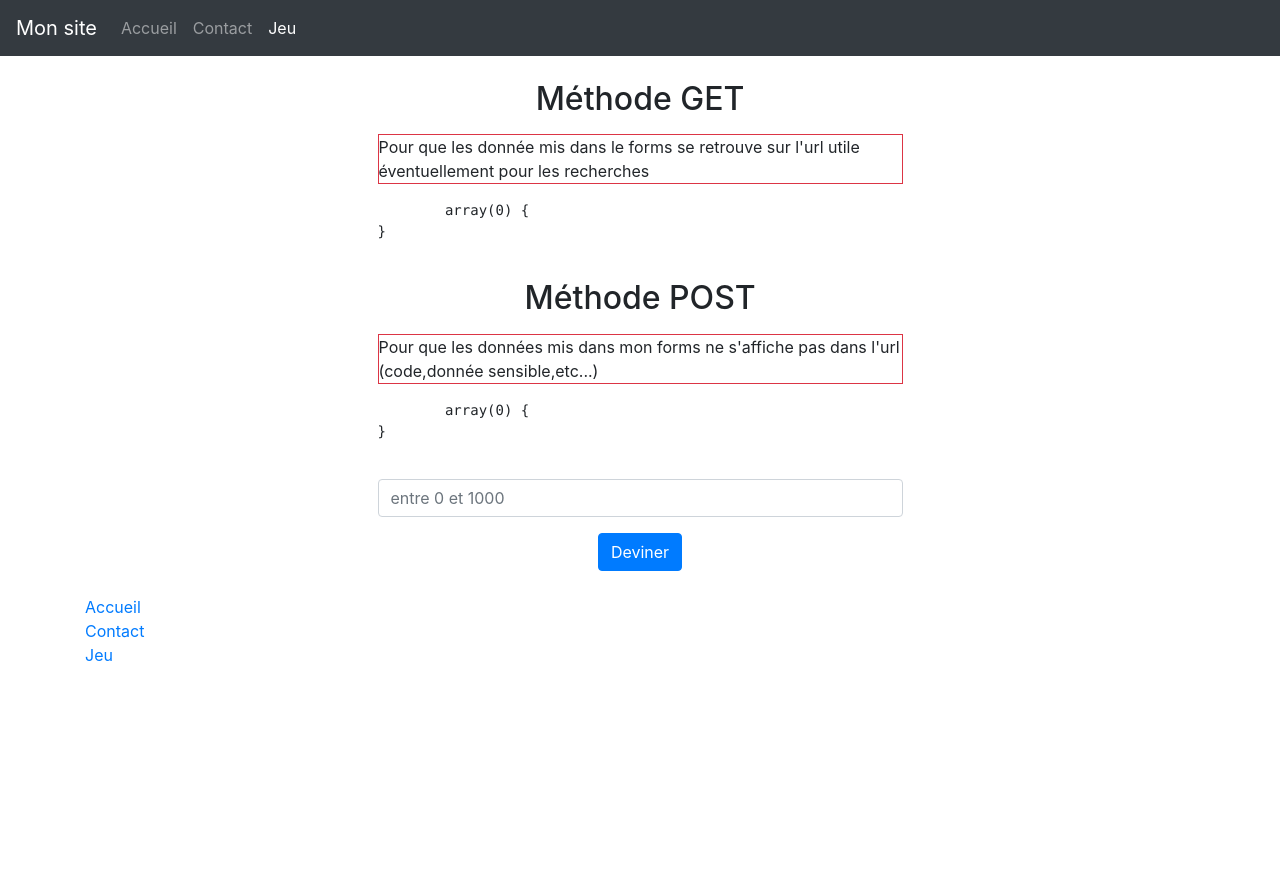
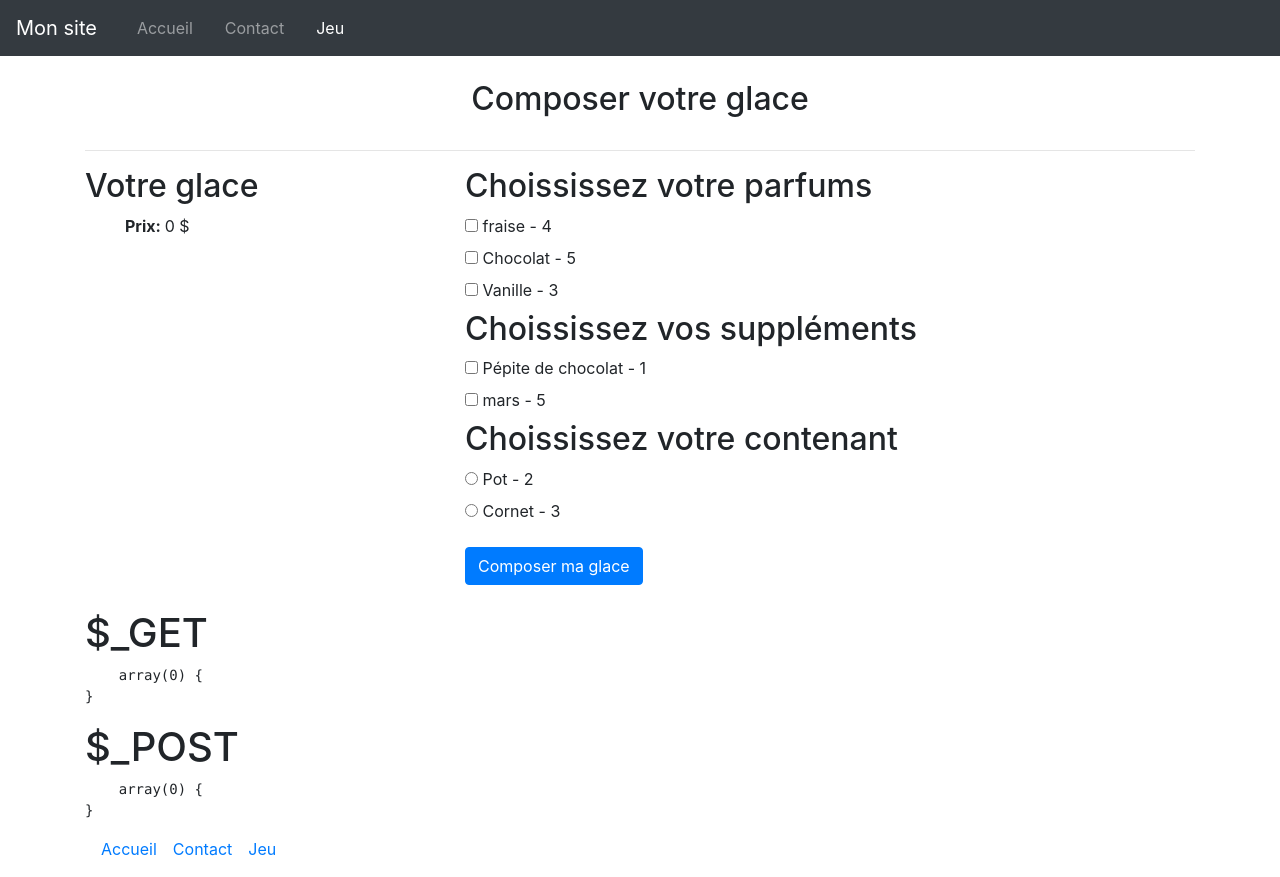
Before and after one commit to ImadSbah17/PHP_GRAFIKART, a PHP site: page /jeu.php in a window 1280 px wide. Before the commit the page ends 661 px from the top, so only its background shows below. Run offline with PHP 8.4, Linux system fonts and the light colour scheme.

Commit message:
Php_Composer_votre_glace

```diff
--- a/php/fonctions.php
+++ b/php/fonctions.php
@@ -13,7 +13,7 @@ function nav_item(string $lien, string $titre, string $linkClass =''): string
 
   return <<<HTML
   <li class="$classe">
-    <a class="$linkClass " href="$lien"> $titre</a>
+    <a class="$linkClass ml-3  " href="$lien"> $titre</a>
  </li>
 HTML;
 }
@@ -23,7 +23,28 @@ function nav_menu(string $linkClass = ''):string {
         nav_item('/index.php','Accueil', $linkClass) .
         nav_item('/contact.php','Contact', $linkClass).
         nav_item('/jeu.php','Jeu', $linkClass);
- }
+ };
 
 
-?>
+//  checkbox('parfum',$parfum,$_GET);
+
+
+ function checkbox (string $name,string $value, array $data):string {
+  $attribute = "";
+  if (isset($data[$name]) && in_array($value,$data[$name])) {
+    $attribute .= 'checked';
+  }
+  return <<<HTML
+  <input type="checkbox" name="{$name}[]" value="$value" $attribute>
+HTML;
+}
+
+function radio (string $name,string $value, array $data):string {
+  $attribute = "";
+  if (isset($data[$name]) &&  $value === $data[$name]) {
+    $attribute .= 'checked';
+  }
+  return <<<HTML
+  <input type="radio" name="{$name}" value="$value" $attribute>
+HTML;
+}
--- a/php/footer.php
+++ b/php/footer.php
@@ -1,9 +1,8 @@
 </main><!-- /.container -->
 
 <div class="row container mx-auto">
-    <ul class="list-unstyled">
+    <ul class="list-unstyled d-flex">
         <?= nav_menu(); ?>
-
     </ul>
 </div>
 
--- a/php/jeu.php
+++ b/php/jeu.php
@@ -1,64 +1,139 @@
 <!-- 1. la logique doit toujour etre en haut afin de ne pas se perdre dans code ! -->
 <?php
-require 'header.php';
-$aDeviner = 150;
-$error = null;
-$succes = null;
-$value = null;
+require_once "../php/fonctions.php";
+// checkbox
+$parfums = [
+    'fraise' => 4,
+    'Chocolat' => 5,
+    'Vanille' => 3
+];
+// radio
+$cornets = [
+    'Pot' => 2,
+    'Cornet' => 3
+];
 
-if (isset($_GET['chiffre'])) {
-    $value = (int)$_GET['chiffre'];
-    if ($value > $aDeviner) {
-        $error = "votre chiffre est trop grand";
-    }elseif($value < $aDeviner){
-        $error = "votre chiffre est trops petit";
-    }else{
-        $succes = "Bravo ! vous avez deviner le chiffre <strong>$aDeviner</stong>";
+// checkbox
+$supplements = [
+    'Pépite de chocolat' => 1,
+    'mars' => 5
+];
+
+$ingredients = [];
+$total = 0;
+
+if (isset($_GET['parfum'])) {
+    foreach ($_GET['parfum'] as $parfum) {
+        if (isset($parfums[$parfum])) {
+            $ingredients[] = $parfum;
+            $total += $parfums[$parfum];
+
+        }
     }
 }
+/******* Explication *******/
+
+// 1. Si supplement est défini (isset) alors tu rentres
+if (isset($_GET['supplement'])) {
+    // 2. Pour chaque élément se trouvant dans le tableau de supplement en tant que supplement
+    foreach ($_GET['supplement'] as $supplement) {
+        // 3. Si dans le tableau suppléments se trouve supplement "sécurity for my url"
+        if (isset($supplements[$supplement])) {
+            // 4. Les supplément se mettent donc dans le tableau d'ingrédients
+            $ingredients[] = $supplement;
+            // 5. Me permet d'incrémenter le montant dans le total
+            $total += $supplements[$supplement];
+
+        }
+    }
+}
+
+if (isset($_GET['cornet'])) {
+    $cornet = $_GET['cornet'];
+    if (isset($cornets[$cornet])) {
+        $ingredients[] = $cornet;
+        $total += $cornets[$cornet];
+
+    }
+}
+
+
+require 'header.php';
+
 ?>
 
-<div class="container w-50">
-    <h2 class="text-center pb-2">Méthode GET</h2>
-    <p class="border border-danger">Pour que les donnée mis dans le forms se retrouve sur l'url utile éventuellement pour les recherches</p>
-    <pre>
-        <?php var_dump($_GET);?>
-    </pre>
-</div>
-
-<div class="container w-50">
-    <h2 class="text-center pb-2">Méthode POST</h2>
-    <p class="border border-danger">Pour que les données mis dans mon forms ne s'affiche pas dans l'url (code,donnée sensible,etc...)</p>
-    <pre>
-        <?php var_dump($_POST);?>
-    </pre>
-</div>
+<h2 class="pb-3 text-center">Composer votre glace</h2>
+<hr>
 
 
-<!-- 2. ce que je veux afficher  -->
-<div class="container w-50">
 
-    <?php if ($error) : ?>
-    <div class="alert alert-danger">
-        <?= $error ?>
+<div class="row">
+    <div class="col-md-4">
+        <h2>Votre glace</h2>
+        <ul>
+            <?php foreach ($ingredients as $ingredient): ?>
+            <li><?= $ingredient?></li>
+            <?php endforeach ?>
+            <p>
+               <strong>Prix: </strong> <?= $total ?> $
+            </p>
+        </ul>
+
     </div>
-    <?php elseif($succes) : ?>
-    <div class="alert alert-success">
-        <?= $succes ?>
+    <div class="col-md-8">
+        <form action="/jeu.php" method="GET" class="pb-4">
+            <div class="form-group">
+                <h2>Choississez votre parfums</h2>
+                <?php foreach ($parfums as $parfum => $prix):?>
+                    <div class="checkbox">
+                        <label >
+                            <?= checkbox('parfum',$parfum,$_GET); ?>
+                            <?= $parfum ?> - <?= $prix ?>
+                        </label>
+                    </div>
+                <?php endforeach;?>
+
+
+                <h2> Choississez vos suppléments</h2>
+                <?php foreach($supplements as $supplement => $prix): ?>
+                    <div class="checkbox">
+                        <label>
+                            <?= checkbox('supplement',$supplement,$_GET);?>
+                            <?= $supplement ?> - <?= $prix ?>
+                        </label>
+                    </div>
+                <?php endforeach ?>
+
+                <h2>Choississez votre contenant</h2>
+
+                <?php foreach ($cornets as $cornet => $prix):?>
+                    <div class="checkbox">
+                        <label>
+                            <?= radio("cornet",$cornet,$_GET);?>
+                            <?= $cornet ?> - <?= $prix ?>
+                        </label>
+
+                    </div>
+                <?php endforeach;?>
+            </div>
+            <button type="submit" class=" btn btn-primary">Composer ma glace</button>
+        </form>
     </div>
-    <?php endif ?>
-
 </div>
 
 
 
 
+<h1>$_GET</h1>
+<pre>
+    <?php var_dump($_GET) ?>
+</pre>
 
-<form action="/jeu.php" method="GET" class="container w-50 text-center pb-4">
-    <div class="form-group">
-        <input type="number" class ="form-control" name="chiffre" placeholder="entre 0 et 1000" value= <?= $value?>>
-    </div>
-    <button type="submit" class=" btn btn-primary">Deviner</button>
-</form>
+<h1>$_POST</h1>
+<pre>
+    <?php var_dump($_POST) ?>
+</pre>
+
+
 
 <?php require 'footer.php'?>
```
